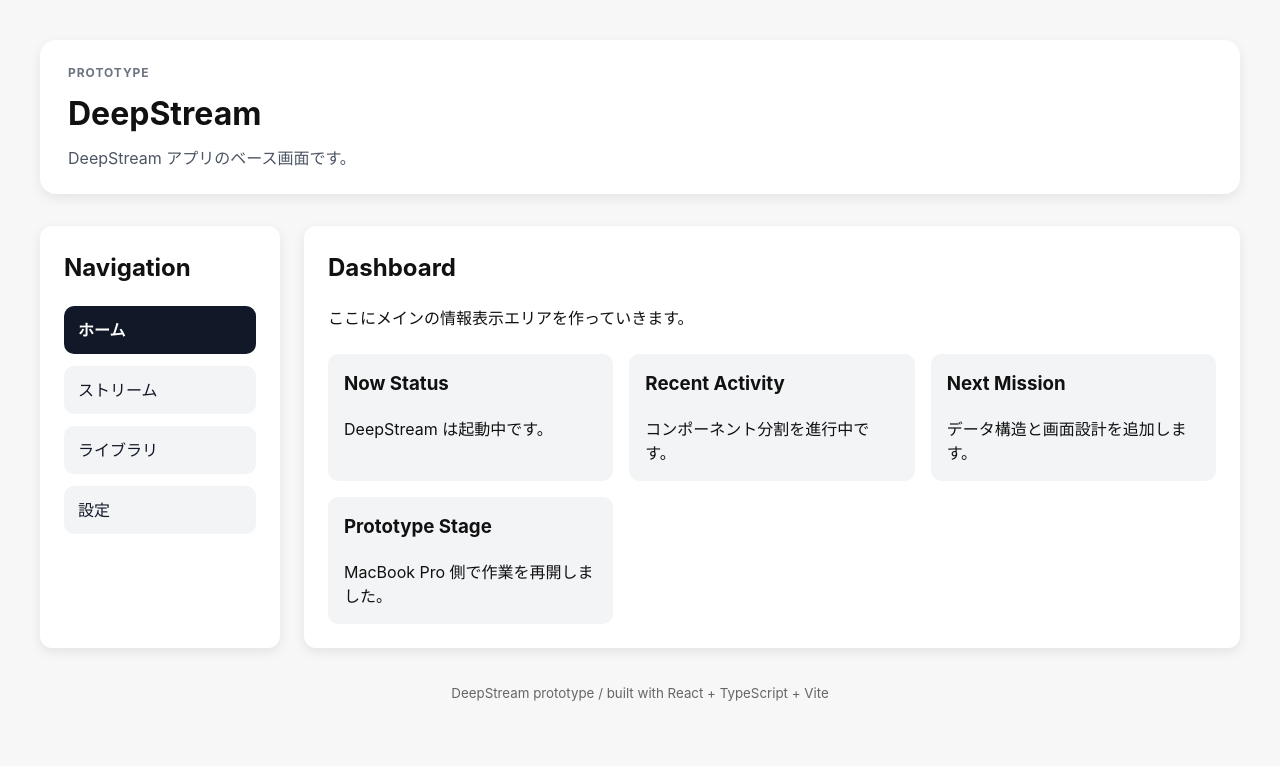
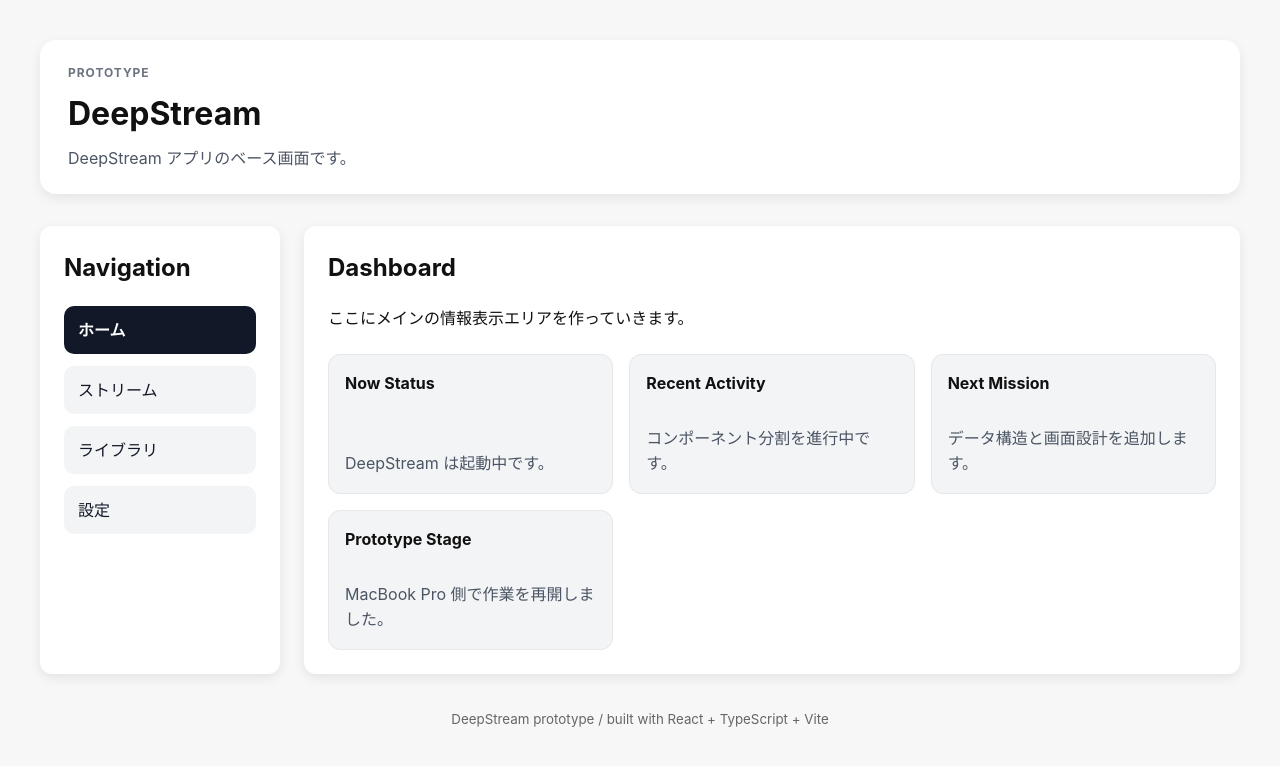
Before and after one commit to wwm001/deepstream, a React (Vite) app: page / in a window 1280 px wide. Shown: the top 766 px of the page. Built offline with nearby package versions, Linux system fonts and the light colour scheme.

Commit message:
Style stream cards

```diff
--- a/src/components/StreamCard.tsx
+++ b/src/components/StreamCard.tsx
@@ -8,12 +8,34 @@
     <article
       style={{
         padding: "16px",
-        borderRadius: "10px",
+        borderRadius: "12px",
         background: "#f3f4f6",
+        border: "1px solid #e5e7eb",
+        minHeight: "140px",
+        display: "flex",
+        flexDirection: "column",
+        justifyContent: "space-between",
       }}
     >
-      <h3 style={{ marginTop: 0 }}>{title}</h3>
-      <p style={{ marginBottom: 0 }}>{description}</p>
+      <h3
+        style={{
+          marginTop: 0,
+          marginBottom: "12px",
+          fontSize: "16px",
+        }}
+      >
+        {title}
+      </h3>
+
+      <p
+        style={{
+          marginBottom: 0,
+          color: "#4b5563",
+          lineHeight: 1.6,
+        }}
+      >
+        {description}
+      </p>
     </article>
   );
 }
```
